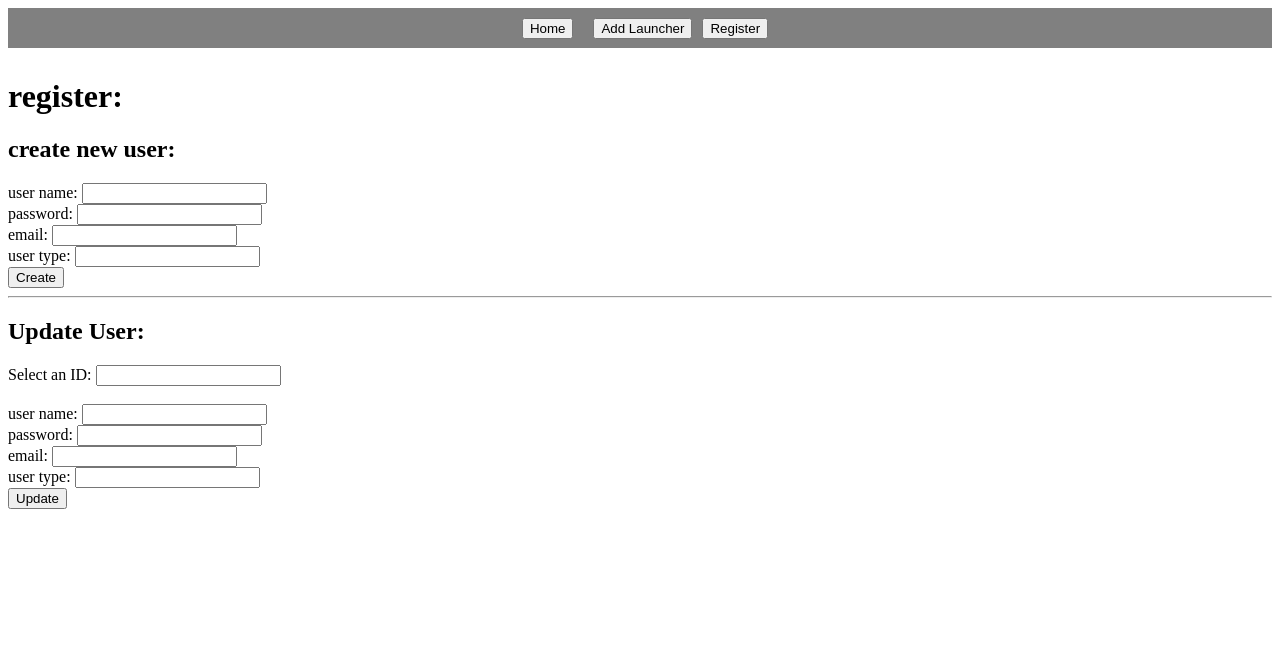
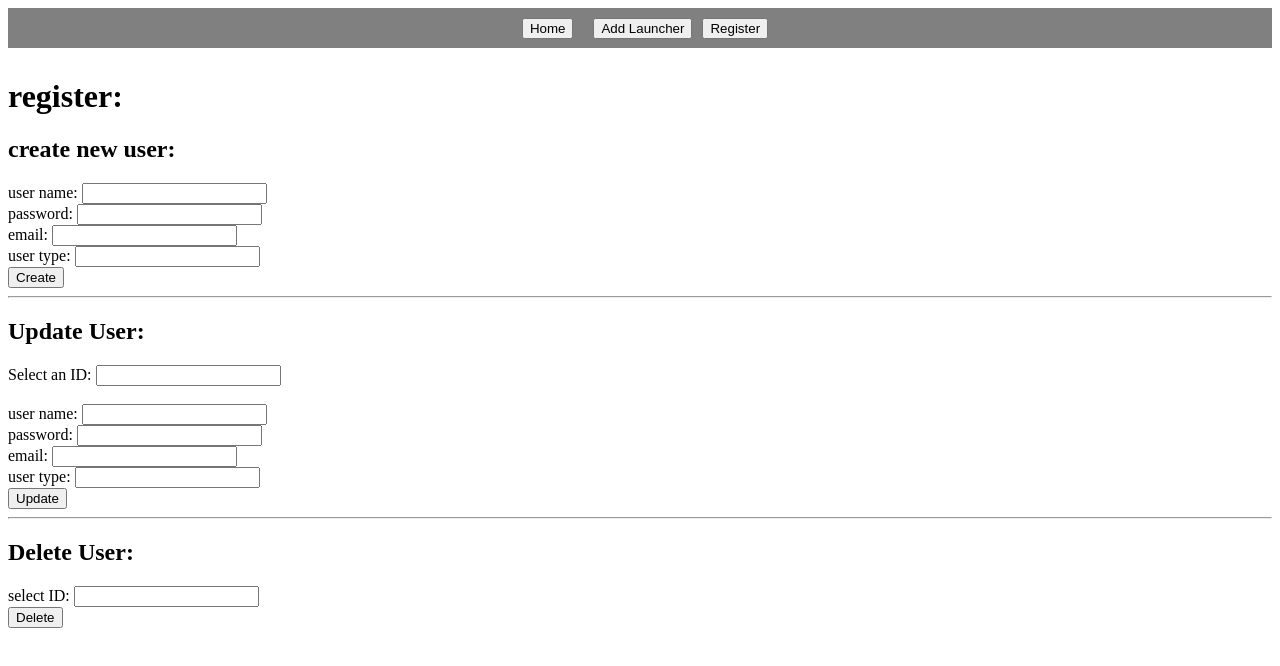
Before and after one commit to yossiL16/LaunchersApp, a React (Vite) app in the folder client/: page /register in a window 1280 px wide. Shown: the top 666 px of the page. Built offline with nearby package versions, Linux system fonts and the light colour scheme.

Commit message:
add delete user

```diff
--- a/client/src/pages/Register.jsx
+++ b/client/src/pages/Register.jsx
@@ -13,6 +13,8 @@ export default function Register() {
     const [emailUp, setEmailUp] = useState('')
     const [userTypeUp, setUserTypeUp] = useState('')
     const [id,setId] = useState('')
+
+    const [delId, setDelId] = useState('')
 
     const token = localStorage.getItem('token')
 
@@ -64,12 +66,29 @@ export default function Register() {
             });
             console.log(respons);
             if(respons.ok){
-                alert('update secssus')
+                alert('The update was successful.')
                 setUsernameUp('')
                 setPasswordUp('')
                 setEmailUp('')
                 setUserTypeUp('')
                 setId('')
+            }
+        } catch(e){
+            alert(e.message)
+        }
+    }
+
+    async function deleteUser(){
+        try{
+            const respons = await fetch(`http://localhost:3000/api/auth/register/delete/${delId}`,{
+                method:'delete',
+                headers: {
+                    authorization: 'Bearer ' + token,
+                },
+            });
+            if(respons.ok){
+                alert('The deletion was successful.')
+                setDelId('')
             }
         } catch(e){
             alert(e.message)
@@ -112,11 +131,11 @@ export default function Register() {
 
             <div>
                 <label>Select an ID: </label>
-                <input type="number" onChange={e => setId(e.target.value)}/>
+                <input type="number" onChange={e => setId(e.target.value)} value={id}/>
             </div>
             <br />
 
-                            <label>user name: </label>
+                <label>user name: </label>
                 <input type="text" onChange={e => setUsernameUp(e.target.value)} value={usernameUp}/>
             </div>
 
@@ -137,6 +156,17 @@ export default function Register() {
             <div>
                 <button onClick={updateUser}>Update</button>
             </div>
+
+            <hr />
+
+            <div>
+                <h2>Delete User:</h2>
+                <div>
+                    <label>select ID: </label>
+                    <input type="number" onChange={e => setDelId(e.target.value)} value={delId}/>
+                </div>
+                <button onClick={deleteUser}>Delete</button>
+            </div>
         </div>
   )
 }
```
